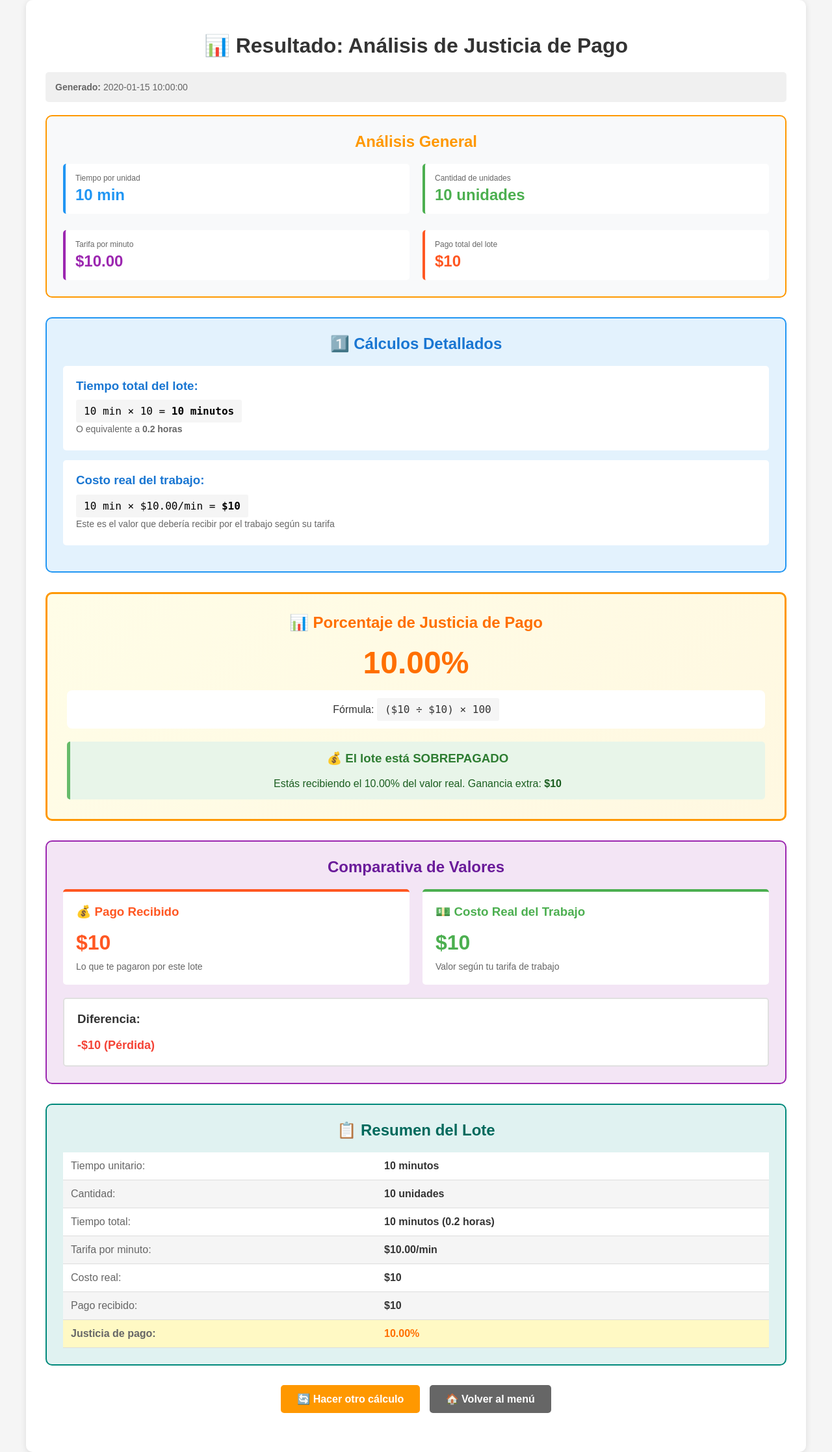
After one commit to YaiDev23/gastos_confeccion, a FastAPI app: template app/templates/resultado_justicia_pago.html in a window 1280 px wide. The commit adds this page. Shown: the whole page at 65% size. Run offline with FastAPI, Linux system fonts and the light colour scheme; the template is opened without the code that fills it: most values are stand-ins (such as "Sample title", 1, 10 or a date in 2020).

Commit message:
feat(pago_justo): se agrega la funcion de pago justo

```diff
--- a/app/main.py
+++ b/app/main.py
@@ -2,7 +2,7 @@ from fastapi import FastAPI
 from fastapi.templating import Jinja2Templates
 from fastapi.staticfiles import StaticFiles
 import os
-from app.api.endpoints import router
+from api.endpoints import router
 
 app = FastAPI()
 
--- /dev/null
+++ b/app/templates/resultado_justicia_pago.html
@@ -0,0 +1,195 @@
+{% extends "base.html" %}
+
+{% block title %}Resultado: Análisis de Justicia de Pago{% endblock %}
+
+{% block content %}
+<h1>📊 Resultado: Análisis de Justicia de Pago</h1>
+
+<div style="margin-bottom: 20px; padding: 15px; background-color: #f0f0f0; border-radius: 5px;">
+    <p style="margin: 0; color: #666; font-size: 14px;">
+        <strong>Generado:</strong> {{ fecha_hora_bogota }}
+    </p>
+</div>
+
+<!-- RESUMEN PRINCIPAL -->
+<div style="background-color: #f8f9fa; border: 2px solid #ff9800; border-radius: 10px; padding: 25px; margin-bottom: 30px;">
+    <h2 style="color: #ff9800; text-align: center; margin-top: 0;">Análisis General</h2>
+
+    <div style="display: grid; grid-template-columns: 1fr 1fr; gap: 20px; margin-bottom: 25px;">
+        <div style="background-color: white; padding: 15px; border-radius: 5px; border-left: 4px solid #2196F3;">
+            <p style="margin: 0 0 5px 0; color: #666; font-size: 12px;">Tiempo por unidad</p>
+            <h3 style="margin: 0; color: #2196F3; font-size: 24px;">{{ datos.tiempo_unitario }} min</h3>
+        </div>
+        <div style="background-color: white; padding: 15px; border-radius: 5px; border-left: 4px solid #4CAF50;">
+            <p style="margin: 0 0 5px 0; color: #666; font-size: 12px;">Cantidad de unidades</p>
+            <h3 style="margin: 0; color: #4CAF50; font-size: 24px;">{{ "{:,.0f}".format(datos.cantidad) }} unidades</h3>
+        </div>
+    </div>
+
+    <div style="display: grid; grid-template-columns: 1fr 1fr; gap: 20px;">
+        <div style="background-color: white; padding: 15px; border-radius: 5px; border-left: 4px solid #9c27b0;">
+            <p style="margin: 0 0 5px 0; color: #666; font-size: 12px;">Tarifa por minuto</p>
+            <h3 style="margin: 0; color: #9c27b0; font-size: 24px;">${{ "{:,.2f}".format(datos.tarifa_minuto) }}</h3>
+        </div>
+        <div style="background-color: white; padding: 15px; border-radius: 5px; border-left: 4px solid #ff5722;">
+            <p style="margin: 0 0 5px 0; color: #666; font-size: 12px;">Pago total del lote</p>
+            <h3 style="margin: 0; color: #ff5722; font-size: 24px;">${{ "{:,.0f}".format(datos.pago_lote) }}</h3>
+        </div>
+    </div>
+</div>
+
+<!-- CÁLCULOS DETALLADOS -->
+<div style="background-color: #e3f2fd; border: 2px solid #2196F3; border-radius: 10px; padding: 25px; margin-bottom: 30px;">
+    <h2 style="color: #1976d2; margin-top: 0;">1️⃣ Cálculos Detallados</h2>
+
+    <div style="background-color: white; padding: 20px; border-radius: 5px; margin-bottom: 15px;">
+        <h3 style="color: #1976d2; margin-top: 0;">Tiempo total del lote:</h3>
+        <p style="font-size: 16px; margin: 10px 0;">
+            <code style="background-color: #f5f5f5; padding: 8px 12px; border-radius: 3px;">
+                {{ datos.tiempo_unitario }} min × {{ "{:,.0f}".format(datos.cantidad) }} = <strong>{{ "{:,.0f}".format(datos.tiempo_total) }} minutos</strong>
+            </code>
+        </p>
+        <p style="color: #666; margin: 5px 0; font-size: 14px;">
+            O equivalente a <strong>{{ "%.1f" | format(datos.tiempo_total / 60) }} horas</strong>
+        </p>
+    </div>
+
+    <div style="background-color: white; padding: 20px; border-radius: 5px; margin-bottom: 15px;">
+        <h3 style="color: #1976d2; margin-top: 0;">Costo real del trabajo:</h3>
+        <p style="font-size: 16px; margin: 10px 0;">
+            <code style="background-color: #f5f5f5; padding: 8px 12px; border-radius: 3px;">
+                {{ "{:,.0f}".format(datos.tiempo_total) }} min × ${{ "{:,.2f}".format(datos.tarifa_minuto) }}/min = <strong>${{ "{:,.0f}".format(datos.costo_real) }}</strong>
+            </code>
+        </p>
+        <p style="color: #666; margin: 5px 0; font-size: 14px;">
+            Este es el valor que debería recibir por el trabajo según su tarifa
+        </p>
+    </div>
+</div>
+
+<!-- RESULTADO PRINCIPAL -->
+<div style="border: 3px solid #ff9800; border-radius: 10px; padding: 30px; margin-bottom: 30px; text-align: center; background: linear-gradient(135deg, #fffde7 0%, #fff8e1 100%);">
+    <h2 style="color: #ff6f00; margin-top: 0; margin-bottom: 20px;">📊 Porcentaje de Justicia de Pago</h2>
+
+    <div style="font-size: 48px; font-weight: bold; color: #ff6f00; margin-bottom: 15px;">
+        {{ "%.2f" | format(datos.porcentaje_justicia) }}%
+    </div>
+
+    <div style="background-color: white; padding: 20px; border-radius: 8px; margin-bottom: 20px;">
+        <p style="margin: 0; font-size: 16px; color: #333;">
+            Fórmula: <code style="background-color: #f5f5f5; padding: 8px 12px; border-radius: 3px;">
+                (${{ "{:,.0f}".format(datos.pago_lote) }} ÷ ${{ "{:,.0f}".format(datos.costo_real) }}) × 100
+            </code>
+        </p>
+    </div>
+
+    <!-- INTERPRETACIÓN -->
+    {% if datos.porcentaje_justicia >= 95 and datos.porcentaje_justicia <= 105 %}
+        <div style="background-color: #c8e6c9; border-left: 5px solid #4CAF50; padding: 15px; border-radius: 5px;">
+            <h3 style="color: #2e7d32; margin-top: 0;">✅ El lote está JUSTAMENTE PAGADO</h3>
+            <p style="color: #1b5e20; margin: 0;">
+                El pago recibido está muy cerca del valor real del trabajo. Excelente negociación.
+            </p>
+        </div>
+    {% elif datos.porcentaje_justicia < 95 %}
+        <div style="background-color: #ffebee; border-left: 5px solid #f44336; padding: 15px; border-radius: 5px;">
+            <h3 style="color: #c62828; margin-top: 0;">⚠️ El lote está SUBPAGADO</h3>
+            <p style="color: #b71c1c; margin: 0;">
+                Estás recibiendo solo el {{ "%.2f" | format(datos.porcentaje_justicia) }}% del valor real.
+                Te faltan <strong>${{ "{:,.0f}".format(datos.costo_real - datos.pago_lote) }}</strong> para completar el valor justo.
+            </p>
+        </div>
+    {% else %}
+        <div style="background-color: #e8f5e9; border-left: 5px solid #66bb6a; padding: 15px; border-radius: 5px;">
+            <h3 style="color: #2e7d32; margin-top: 0;">💰 El lote está SOBREPAGADO</h3>
+            <p style="color: #1b5e20; margin: 0;">
+                Estás recibiendo el {{ "%.2f" | format(datos.porcentaje_justicia) }}% del valor real.
+                Ganancia extra: <strong>${{ "{:,.0f}".format(datos.pago_lote - datos.costo_real) }}</strong>
+            </p>
+        </div>
+    {% endif %}
+</div>
+
+<!-- COMPARATIVA DE VALORES -->
+<div style="background-color: #f3e5f5; border: 2px solid #9c27b0; border-radius: 10px; padding: 25px; margin-bottom: 30px;">
+    <h2 style="color: #6a1b9a; margin-top: 0;">Comparativa de Valores</h2>
+
+    <div style="display: grid; grid-template-columns: 1fr 1fr; gap: 20px;">
+        <div style="background-color: white; padding: 20px; border-radius: 5px; border-top: 4px solid #ff5722;">
+            <h3 style="color: #ff5722; margin-top: 0;">💰 Pago Recibido</h3>
+            <p style="font-size: 32px; margin: 10px 0; color: #ff5722; font-weight: bold;">
+                ${{ "{:,.0f}".format(datos.pago_lote) }}
+            </p>
+            <p style="color: #666; margin: 0; font-size: 14px;">Lo que te pagaron por este lote</p>
+        </div>
+
+        <div style="background-color: white; padding: 20px; border-radius: 5px; border-top: 4px solid #4CAF50;">
+            <h3 style="color: #4CAF50; margin-top: 0;">💵 Costo Real del Trabajo</h3>
+            <p style="font-size: 32px; margin: 10px 0; color: #4CAF50; font-weight: bold;">
+                ${{ "{:,.0f}".format(datos.costo_real) }}
+            </p>
+            <p style="color: #666; margin: 0; font-size: 14px;">Valor según tu tarifa de trabajo</p>
+        </div>
+    </div>
+
+    <div style="background-color: white; padding: 20px; border-radius: 5px; margin-top: 20px; border: 2px solid #e0e0e0;">
+        <h3 style="color: #333; margin-top: 0;">Diferencia:</h3>
+        {% if datos.pago_lote >= datos.costo_real %}
+            <p style="margin: 0; font-size: 18px; color: #4CAF50; font-weight: bold;">
+                +${{ "{:,.0f}".format(datos.pago_lote - datos.costo_real) }} (Ganancia)
+            </p>
+        {% else %}
+            <p style="margin: 0; font-size: 18px; color: #f44336; font-weight: bold;">
+                -${{ "{:,.0f}".format(datos.costo_real - datos.pago_lote) }} (Pérdida)
+            </p>
+        {% endif %}
+    </div>
+</div>
+
+<!-- INFORMACIÓN ADICIONAL -->
+<div style="background-color: #e0f2f1; border: 2px solid #00897b; border-radius: 10px; padding: 25px; margin-bottom: 30px;">
+    <h2 style="color: #00695c; margin-top: 0;">📋 Resumen del Lote</h2>
+
+    <table style="width: 100%; border-collapse: collapse;">
+        <tr style="background-color: white;">
+            <td style="padding: 12px; border-bottom: 1px solid #ddd; color: #666;">Tiempo unitario:</td>
+            <td style="padding: 12px; border-bottom: 1px solid #ddd; color: #333; font-weight: bold;">{{ datos.tiempo_unitario }} minutos</td>
+        </tr>
+        <tr style="background-color: #f5f5f5;">
+            <td style="padding: 12px; border-bottom: 1px solid #ddd; color: #666;">Cantidad:</td>
+            <td style="padding: 12px; border-bottom: 1px solid #ddd; color: #333; font-weight: bold;">{{ "{:,.0f}".format(datos.cantidad) }} unidades</td>
+        </tr>
+        <tr style="background-color: white;">
+            <td style="padding: 12px; border-bottom: 1px solid #ddd; color: #666;">Tiempo total:</td>
+            <td style="padding: 12px; border-bottom: 1px solid #ddd; color: #333; font-weight: bold;">{{ "{:,.0f}".format(datos.tiempo_total) }} minutos ({{ "%.1f" | format(datos.tiempo_total / 60) }} horas)</td>
+        </tr>
+        <tr style="background-color: #f5f5f5;">
+            <td style="padding: 12px; border-bottom: 1px solid #ddd; color: #666;">Tarifa por minuto:</td>
+            <td style="padding: 12px; border-bottom: 1px solid #ddd; color: #333; font-weight: bold;">${{ "{:,.2f}".format(datos.tarifa_minuto) }}/min</td>
+        </tr>
+        <tr style="background-color: white;">
+            <td style="padding: 12px; border-bottom: 1px solid #ddd; color: #666;">Costo real:</td>
+            <td style="padding: 12px; border-bottom: 1px solid #ddd; color: #333; font-weight: bold;">${{ "{:,.0f}".format(datos.costo_real) }}</td>
+        </tr>
+        <tr style="background-color: #f5f5f5;">
+            <td style="padding: 12px; border-bottom: 1px solid #ddd; color: #666;">Pago recibido:</td>
+            <td style="padding: 12px; border-bottom: 1px solid #ddd; color: #333; font-weight: bold;">${{ "{:,.0f}".format(datos.pago_lote) }}</td>
+        </tr>
+        <tr style="background-color: #fff9c4;">
+            <td style="padding: 12px; border-bottom: 1px solid #ddd; color: #666; font-weight: bold;">Justicia de pago:</td>
+            <td style="padding: 12px; border-bottom: 1px solid #ddd; color: #ff6f00; font-weight: bold;">{{ "%.2f" | format(datos.porcentaje_justicia) }}%</td>
+        </tr>
+    </table>
+</div>
+
+<!-- BOTONES DE ACCIÓN -->
+<div style="text-align: center; margin-bottom: 30px;">
+    <a href="/justicia-pago" style="display: inline-block; margin-right: 10px; padding: 12px 25px; background-color: #ff9800; color: white; text-decoration: none; border-radius: 5px; font-weight: bold; transition: background-color 0.3s;">
+        🔄 Hacer otro cálculo
+    </a>
+    <a href="/" style="display: inline-block; padding: 12px 25px; background-color: #666; color: white; text-decoration: none; border-radius: 5px; font-weight: bold; transition: background-color 0.3s;">
+        🏠 Volver al menú
+    </a>
+</div>
+
+{% endblock %}
```
Also changed, not shown: app/api/endpoints.py (+42 -0 lines), app/templates/justicia_pago.html (added, +117 -0 lines), app/templates/menu.html (+10 -0 lines).
